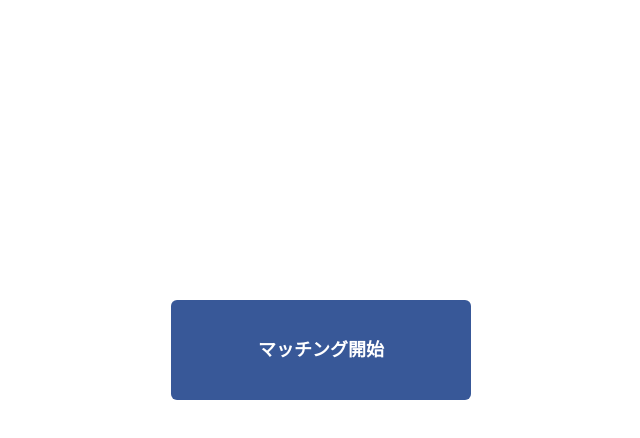
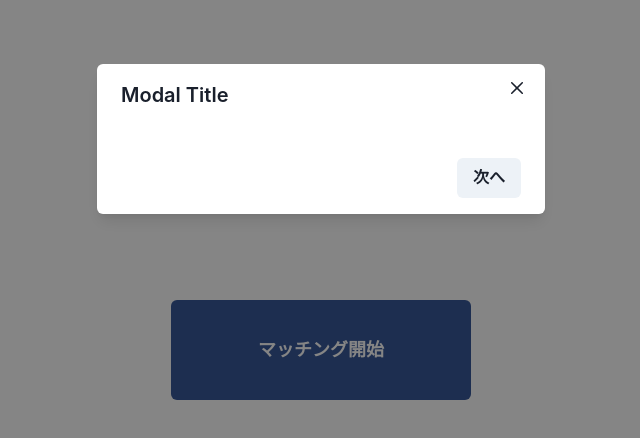
Before and after one commit to BugLizard/hurmony, a Next.js app: page /matching in a window 1280 px wide. Both pictures are taken after a click on the button "マッチング開始". Shown: the top 438 px of the page, without its empty margins (319-959 px from the left). Built offline with nearby package versions, Linux system fonts and the light colour scheme.

Commit message:
modal雛形作成

```diff
--- /dev/null
+++ b/src/Components/Modal/MatchingModal.tsx
@@ -0,0 +1,53 @@
+import {
+  Button,
+  Modal,
+  ModalBody,
+  ModalCloseButton,
+  ModalContent,
+  ModalFooter,
+  ModalHeader,
+  ModalOverlay,
+  useDisclosure,
+} from "@chakra-ui/react";
+import React, { useState } from "react";
+
+const MODALS = {
+  Tutorial: "tutorial",
+  Setting: "setting",
+};
+//TODO:チュートリアルモーダル→チェックモーダルへ遷移
+const MatchingModal = () => {
+  const { isOpen, onOpen, onClose } = useDisclosure();
+  const [modalName, setModalName] = useState(null);
+
+  return (
+    <>
+      <Button
+        onClick={onOpen}
+        size="lg"
+        height="100px"
+        width="300px"
+        colorScheme="facebook"
+      >
+        マッチング開始
+      </Button>
+      <Modal isOpen={isOpen} onClose={onClose}>
+        <ModalOverlay />
+        <ModalContent>
+          <ModalHeader>Modal Title</ModalHeader>
+          <ModalCloseButton />
+          <ModalBody></ModalBody>
+
+          <ModalFooter>
+            <Button>次へ</Button>
+          </ModalFooter>
+          {/* <Button colorScheme="blue" mr={3} onClick={onClose}>
+              Close
+            </Button> */}
+        </ModalContent>
+      </Modal>
+    </>
+  );
+};
+
+export default MatchingModal;
--- a/src/pages/matching.tsx
+++ b/src/pages/matching.tsx
@@ -3,6 +3,7 @@ import React from "react";
 
 import NextImage from "next/image";
 import musicalNote from "../img/sixteenth_note-1.svg";
+import TutorialModal from "../Components/Modal/MatchingModal";
 
 //ハートだとこれみよがしすぎるので音符に変える
 
@@ -10,9 +11,7 @@ const Matching = () => {
   return (
     <Box>
       <Center marginTop="300px">
-        <Button size="lg" height="100px" width="300px" colorScheme="facebook">
-          マッチング開始
-        </Button>
+        <TutorialModal />
       </Center>
       {/* スタートボタン押下、マッチングで下記コメントアウト画面へ */}
       {/* <Center>
```
